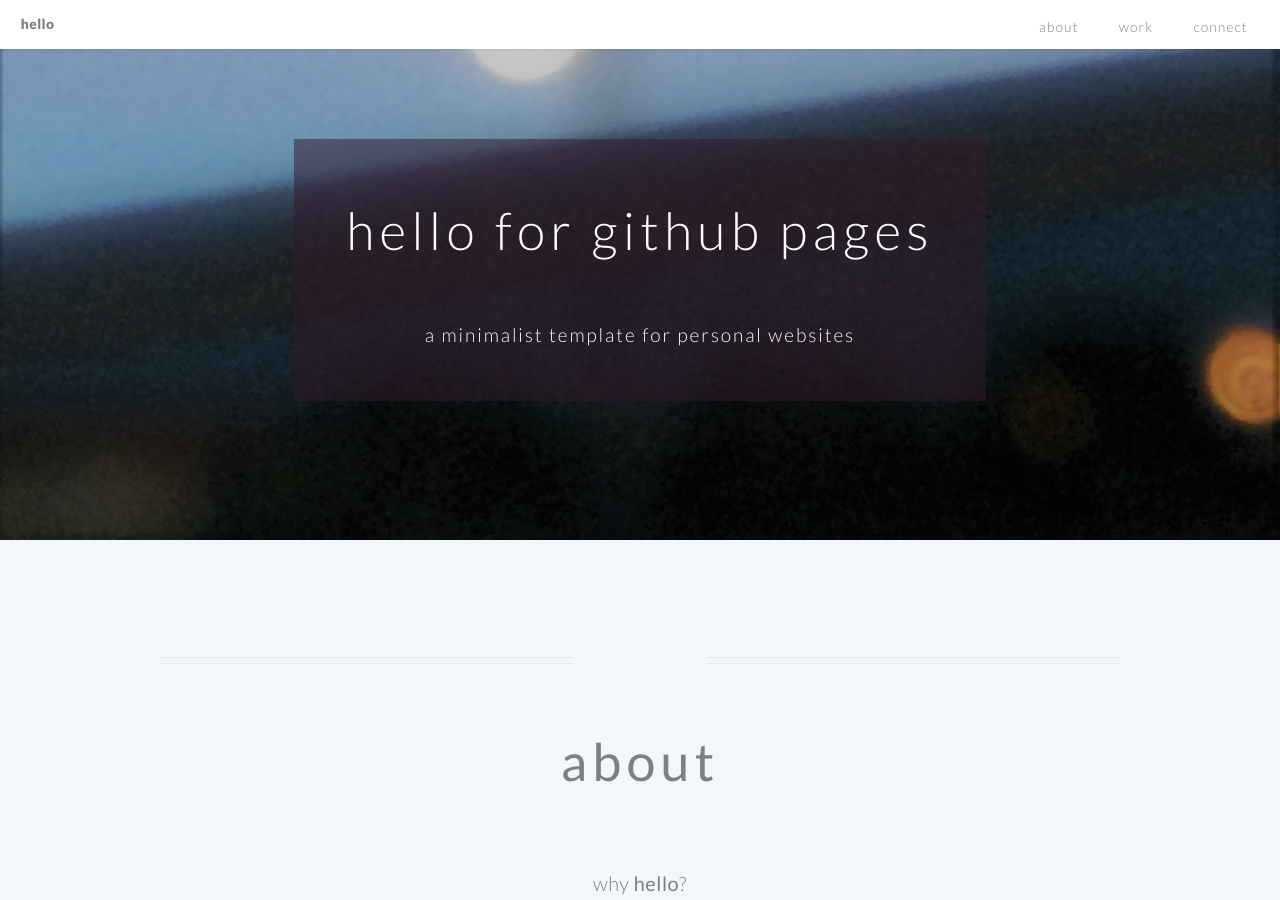
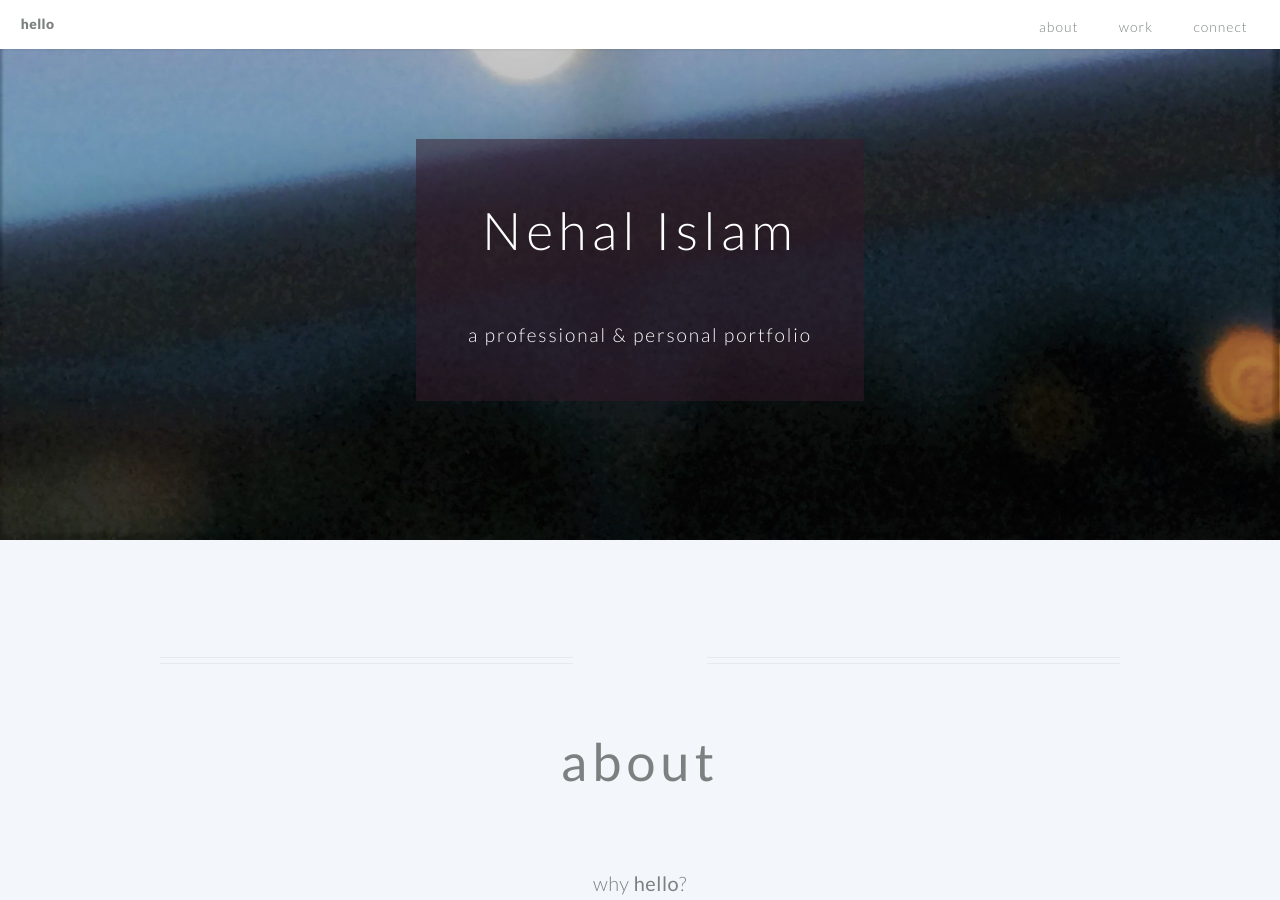
Before and after one commit to nehalislam/hellonehal, a Jekyll site: the page built from index.md, in a window 1280 px wide and 900 px high. Built offline with Jekyll 4.4.1, drawn with Linux system fonts in a browser that asks for light colours.

Commit message:
Update index.md

```diff
--- a/index.md
+++ b/index.md
@@ -4,8 +4,8 @@ layout: hello-default
 # using Markdown language, you can customize the following variables!
 
 # these variables are required -------------------------------
-banner_title: hello for github pages
-banner_subtitle: a minimalist template for personal websites
+banner_title: Nehal Islam
+banner_subtitle: a professional & personal portfolio
 background_image: /images/background.jpeg
 
 # all of the following variables are optional -----------------
```
